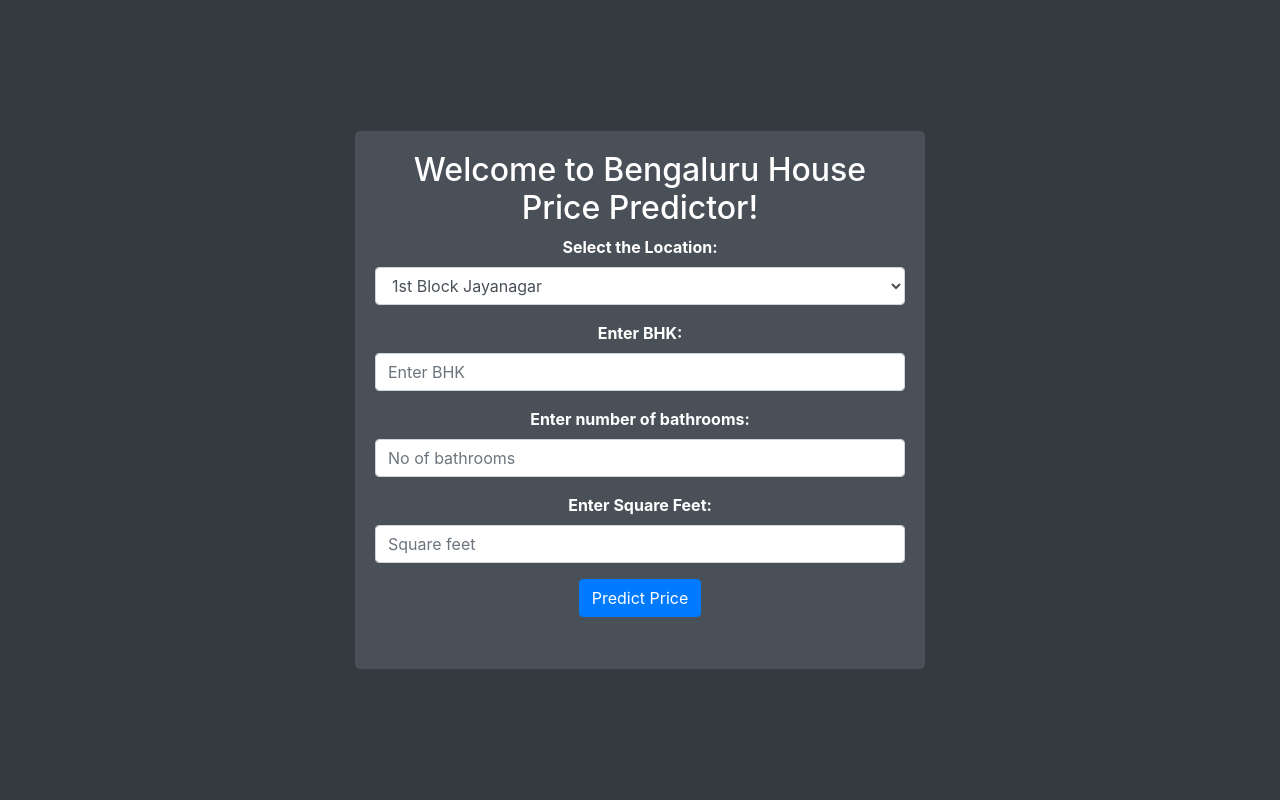
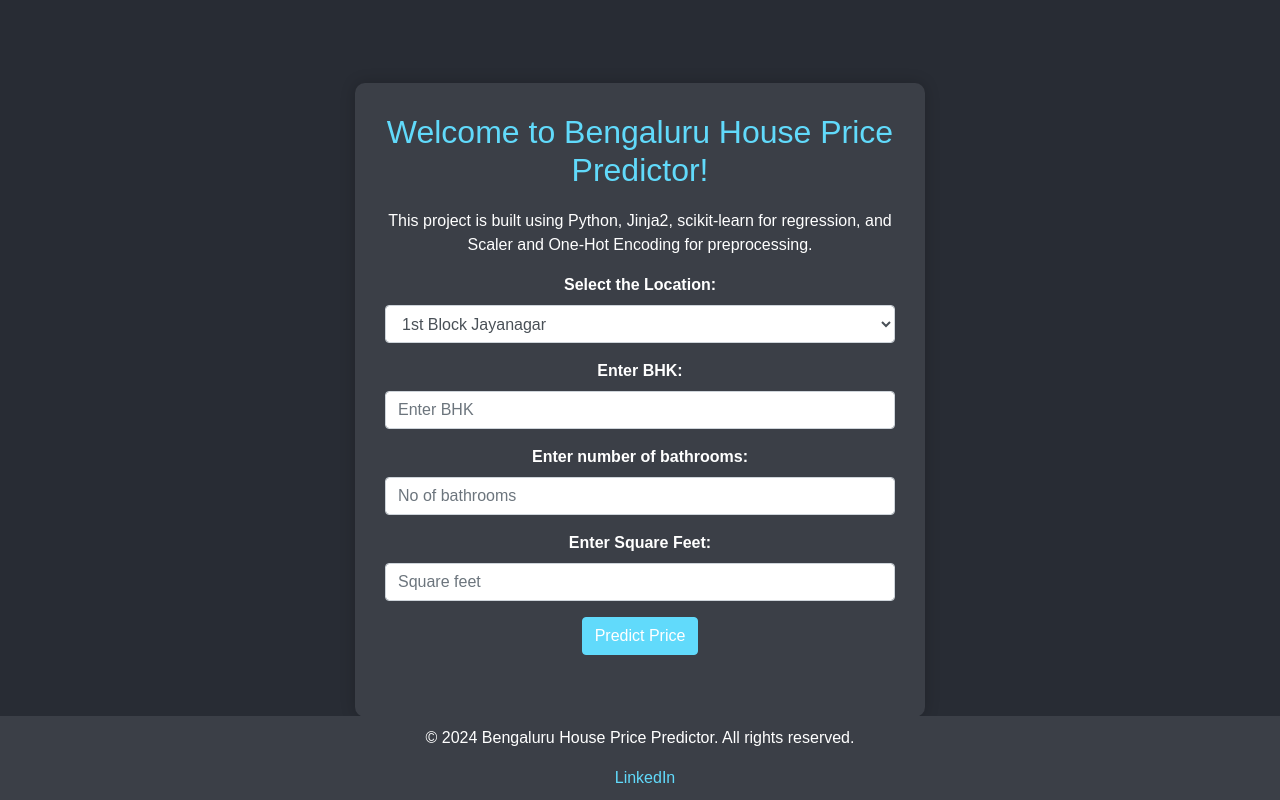
Before and after one commit to dakshdua03/bengaluru-house-price-prediction, a Flask app: page / in a window 1280 px wide. Run offline with Flask 3, Linux system fonts and the light colour scheme; parts of the project's set-up code (start-up, migrations or seed data) failed here and were passed over.

Commit message:
changed ui

```diff
--- a/templates/index.html
+++ b/templates/index.html
@@ -10,17 +10,61 @@
 
     <title>House Price Predictor</title>
     <style>
+      @keyframes fadeIn {
+        from { opacity: 0; }
+        to { opacity: 1; }
+      }
+
       body {
-        background-color: #343a40; /* Bootstrap dark background */
+        background-color: #282c34;
         color: #ffffff;
+        font-family: 'Arial', sans-serif;
+        animation: fadeIn 2s;
       }
+
       .form-container {
-        background-color: #495057; /* Slightly lighter dark background */
-        padding: 20px;
-        border-radius: 5px;
+        background-color: #3b3f47;
+        padding: 30px;
+        border-radius: 10px;
+        box-shadow: 0px 0px 15px rgba(0, 0, 0, 0.2);
+        animation: fadeIn 2s;
       }
-      .form-container h1 {
+
+      .form-container h2 {
         margin-bottom: 20px;
+        color: #61dafb;
+      }
+
+      .form-container .btn-primary {
+        background-color: #61dafb;
+        border-color: #61dafb;
+      }
+
+      .form-container .btn-primary:hover {
+        background-color: #21a1f1;
+        border-color: #21a1f1;
+      }
+
+      .footer {
+        background-color: #3b3f47;
+        padding: 10px 0;
+        text-align: center;
+        position: fixed;
+        width: 100%;
+        bottom: 0;
+        left: 0;
+        color: #ffffff;
+        animation: fadeIn 2s;
+      }
+
+      .footer a {
+        color: #61dafb;
+        text-decoration: none;
+        margin-left: 10px;
+      }
+
+      .footer a:hover {
+        text-decoration: underline;
       }
     </style>
   </head>
@@ -29,6 +73,7 @@
       <div class="row justify-content-center align-items-center" style="height: 100vh;">
         <div class="col-md-8 col-lg-6 form-container text-center">
           <h2>Welcome to Bengaluru House Price Predictor!</h2>
+          <p>This project is built using Python, Jinja2, scikit-learn for regression, and Scaler and One-Hot Encoding for preprocessing.</p>
           <form method="post" accept-charset="utf-8" onsubmit="send_data(event)">
             <div class="form-group">
               <label for="location"><b>Select the Location:</b></label>
@@ -40,15 +85,15 @@
             </div>
             <div class="form-group">
               <label for="bhk"><b>Enter BHK:</b></label>
-              <input type="text" class="form-control" id="bhk" name="bhk" placeholder="Enter BHK">
+              <input type="number" class="form-control" id="bhk" name="bhk" placeholder="Enter BHK" required>
             </div>
             <div class="form-group">
               <label for="bath"><b>Enter number of bathrooms:</b></label>
-              <input type="text" class="form-control" id="bath" name="bath" placeholder="No of bathrooms">
+              <input type="number" class="form-control" id="bath" name="bath" placeholder="No of bathrooms" required>
             </div>
             <div class="form-group">
               <label for="total_sqft"><b>Enter Square Feet:</b></label>
-              <input type="text" class="form-control" id="total_sqft" name="total_sqft" placeholder="Square feet">
+              <input type="number" class="form-control" id="total_sqft" name="total_sqft" placeholder="Square feet" required>
             </div>
             <button type="submit" class="btn btn-primary">Predict Price</button>
           </form>
@@ -57,6 +102,11 @@
         </div>
       </div>
     </div>
+
+    <footer class="footer">
+      <p>&copy; 2024 Bengaluru House Price Predictor. All rights reserved.</p>
+      <a href="https://linkedin.com/in/dakshdua03" target="_blank">LinkedIn</a>
+    </footer>
 
     <script>
       function send_data(event) {
```
